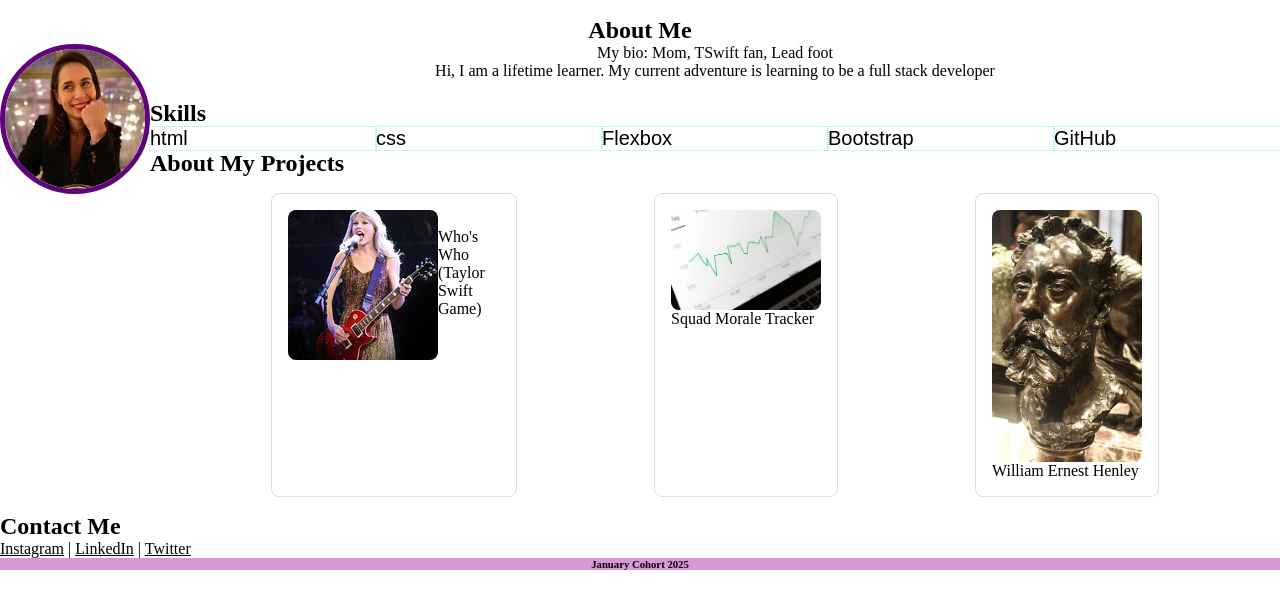
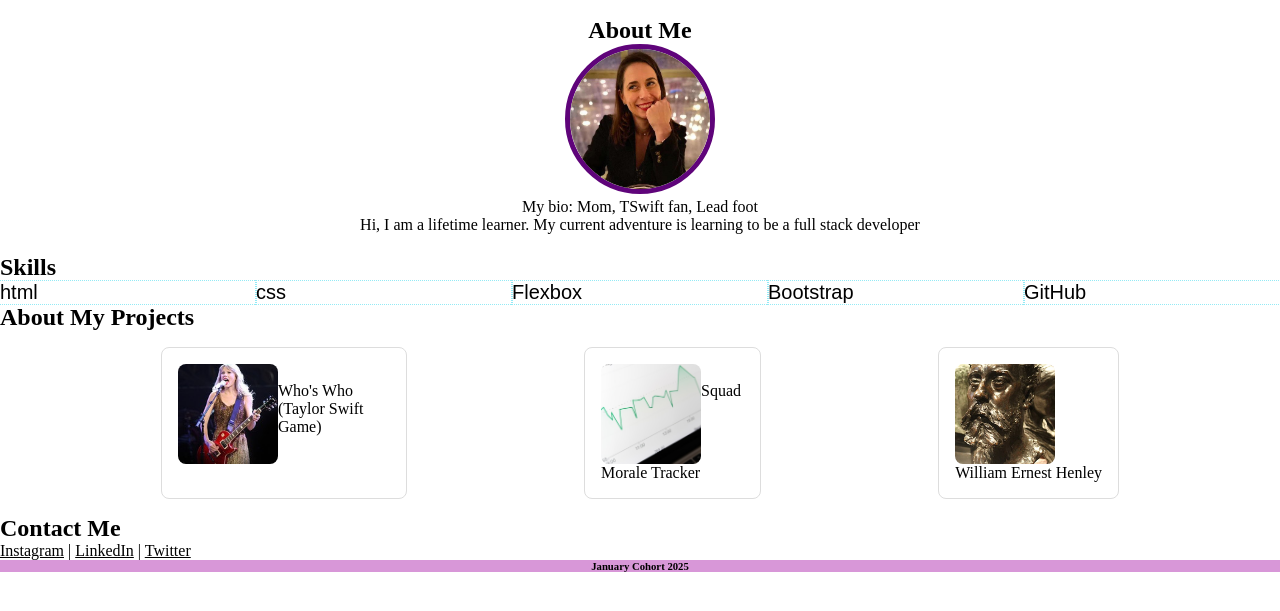
Before and after one commit to Lyndsay-Liberty/testing, a plain HTML site: page index.html in a window 1280 px wide. Shown: the part 41-652 px from the top of the page. Drawn offline with Linux system fonts and the light colour scheme.

Commit message:
removed img Update style.css
updated .listprojects

```diff
--- a/style.css
+++ b/style.css
@@ -127,16 +127,11 @@ body{
   justify-content: space-evenly;
 }
 .listprojects img{
-  width: 100%;
-    max-width: 150px;
-    height: auto;
-    border-radius: 8px;
-}
-img {
-    float: left;
+   float: left;
+    object-fit: cover;
     width:  100px;
     height: 100px;
-    object-fit: cover;
+    border-radius: 8px;
 }
 .listprojects {
   margin: 1em; /* Space around each project */
```
